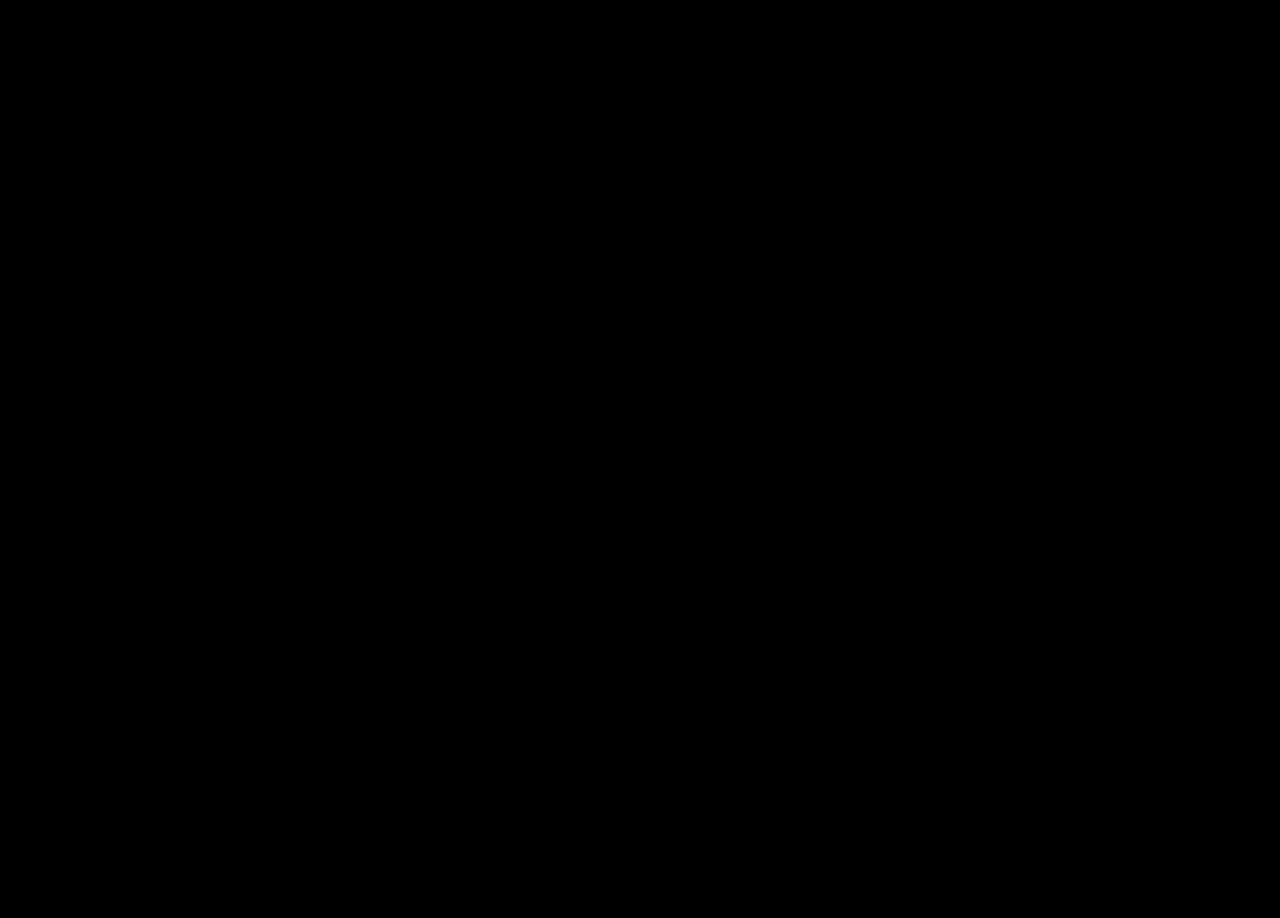
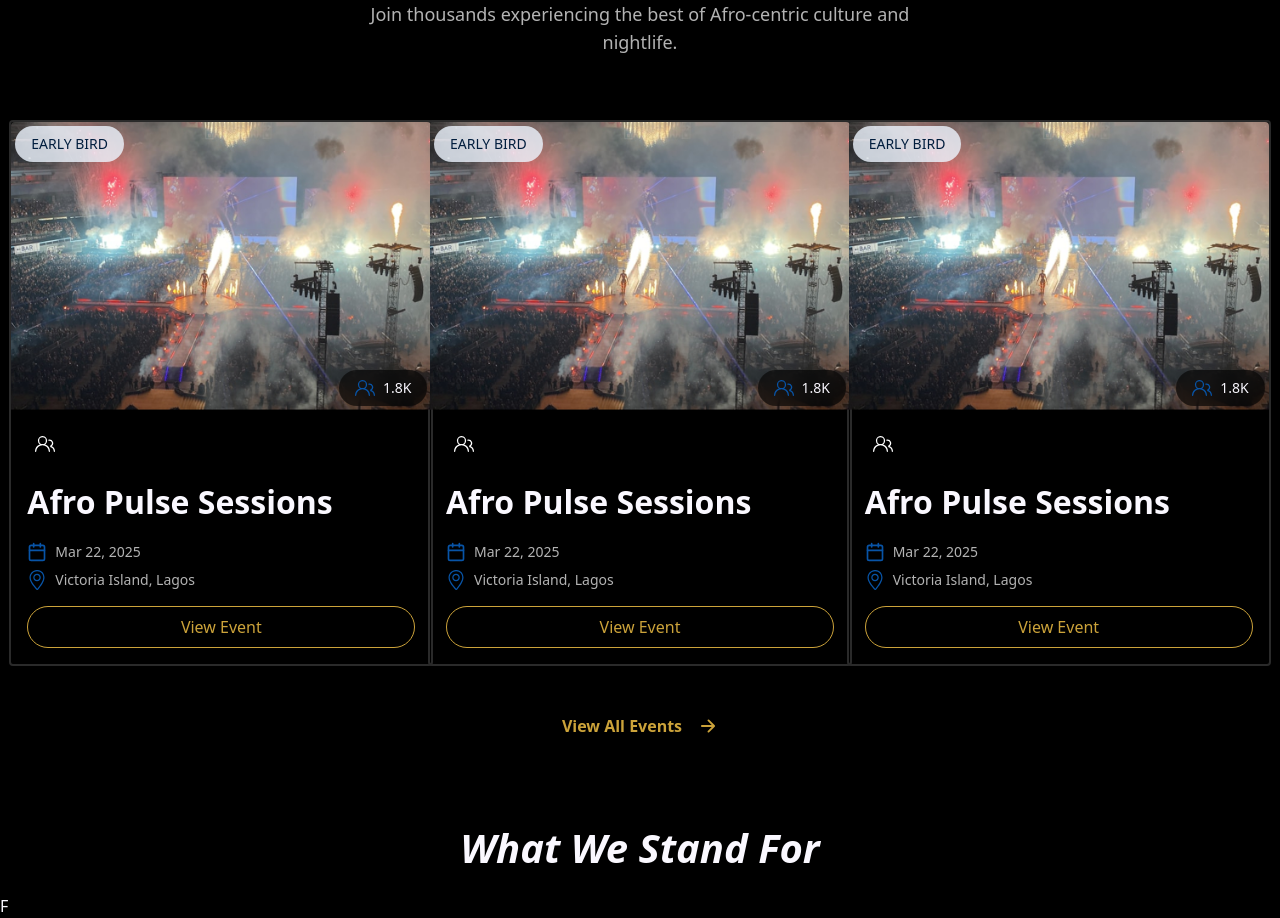
Before and after one commit to novtryx/decave, a Next.js app: page / in a window 1280 px wide. Shown: the part 1165-2083 px from the top of the page. Before the commit the page ends 1169 px from the top, so only its background shows below. Built offline with nearby package versions, Linux system fonts and the light colour scheme.

Commit message:
addd more componenets

```diff
--- a/app/page.tsx
+++ b/app/page.tsx
@@ -1,8 +1,8 @@
 import HeroSection from '@/components/home/heroSection'
 import ScrollContent from '@/components/home/scrollContent'
-import SectionHeader from '@/components/layout/sectionHeader'
+import UpcomingEvents from '@/components/home/UpcomingEvents'
+import WhatWeStandFor from '@/components/home/WhatWeStandFor'
 import React from 'react'
-import { IoMusicalNotesSharp } from 'react-icons/io5'
 
 const page = () => {
 
@@ -10,13 +10,9 @@ const page = () => {
     <div className=''>
               <HeroSection/>
               <ScrollContent/>
-              <SectionHeader
-                icon={IoMusicalNotesSharp}
-                iconColor="#7B3FE4"
-                label="What's Next?"
-                title="Upcoming Events"
-                description="Join thousands experiencing the best of Afro-centric culture and nightlife."
-              />
+              <UpcomingEvents/>
+              <WhatWeStandFor/>
+
     </div>
   )
 }
--- /dev/null
+++ b/components/home/UpcomingEvents.tsx
@@ -0,0 +1,66 @@
+"use client"
+import React from 'react'
+import { IoMusicalNotesSharp } from 'react-icons/io5'
+import SectionHeader from '../layout/sectionHeader'
+import ImageCard from '../layout/ImageCard'
+import { GoPeople } from 'react-icons/go'
+import ViewMoreButton from '../layout/ViewMoreButton'
+
+const UpcomingEvents = () => {
+  return (
+    <div className='py-16 px-6 w-full flex flex-col gap-12'>
+        <SectionHeader
+            icon={IoMusicalNotesSharp}
+            iconColor="#7B3FE4"
+            label="What's Next?"
+            title="Upcoming Events"
+            description="Join thousands experiencing the best of Afro-centric culture and nightlife."
+        />
+
+        {/* Centered grid container */}
+        <div className=" max-w-7xl mx-auto">
+            <div className="grid grid-cols-1 md:grid-cols-2 lg:grid-cols-3 gap-6 place-items-center">
+                <ImageCard
+                    image="/card-image.png"
+                    title="Afro Pulse Sessions"
+                    badge={{ text: "EARLY BIRD", bgColor: "#EEF6FFCC", textColor: "#001D3D" }}
+                    peopleCount="1.8K"
+                    icon={GoPeople}
+                    date="Mar 22, 2025"
+                    location="Victoria Island, Lagos"
+                    buttonText="View Event"
+                    buttonVariant="outline"
+                    onButtonClick={() => console.log('View event')}
+                />
+                <ImageCard
+                    image="/card-image.png"
+                    title="Afro Pulse Sessions"
+                    badge={{ text: "EARLY BIRD", bgColor: "#EEF6FFCC", textColor: "#001D3D" }}
+                    peopleCount="1.8K"
+                    icon={GoPeople}
+                    date="Mar 22, 2025"
+                    location="Victoria Island, Lagos"
+                    buttonText="View Event"
+                    buttonVariant="outline"
+                    onButtonClick={() => console.log('View event')}
+                />
+                <ImageCard
+                    image="/card-image.png"
+                    title="Afro Pulse Sessions"
+                    badge={{ text: "EARLY BIRD", bgColor: "#EEF6FFCC", textColor: "#001D3D" }}
+                    peopleCount="1.8K"
+                    icon={GoPeople}
+                    date="Mar 22, 2025"
+                    location="Victoria Island, Lagos"
+                    buttonText="View Event"
+                    buttonVariant="outline"
+                    onButtonClick={() => console.log('View event')}
+                />
+            </div>
+        </div>
+            <ViewMoreButton text='View All Events'/>
+    </div>
+  )
+}
+
+export default UpcomingEvents
--- /dev/null
+++ b/components/home/WhatWeStandFor.tsx
@@ -0,0 +1,14 @@
+import React from 'react'
+import SectionHeader from '../layout/sectionHeader'
+
+const WhatWeStandFor = () => {
+  return (
+    <div>
+        <SectionHeader
+         title='What We Stand For'
+        />
+    </div>
+  )
+}
+
+export default WhatWeStandFor
--- a/components/home/heroSection.tsx
+++ b/components/home/heroSection.tsx
@@ -1,3 +1,4 @@
+"use client"
 import React, { ReactNode } from 'react'
 import Image from 'next/image'
 import Header from '../layout/header'
@@ -47,7 +48,7 @@ const HeroSection = () => {
                 <div className='flex items-center gap-6 pt-6'>
                     <Button
                         variant="primary"
-                        icon={IoArrowForward}
+                        icon="arrow"
                         iconPosition="right"
                         >
                         View Event
--- a/components/layout/Button.tsx
+++ b/components/layout/Button.tsx
@@ -1,11 +1,12 @@
+'use client'
 import React from 'react'
 import { IconType } from 'react-icons'
-
+import { IoArrowForward } from 'react-icons/io5'
 
 interface ButtonProps {
   variant?: 'primary' | 'outline'
   children: React.ReactNode
-  icon?: IconType
+  icon?: IconType | 'arrow' // Add named icon options
   iconPosition?: 'left' | 'right'
   iconSize?: number
   onClick?: () => void
@@ -17,7 +18,7 @@ interface ButtonProps {
 const Button = ({
   variant = 'primary',
   children,
-  icon: Icon,
+  icon,
   iconPosition = 'right',
   iconSize = 24,
   onClick,
@@ -34,6 +35,14 @@ const Button = ({
 
   const disabledStyles = disabled ? 'opacity-50 cursor-not-allowed' : 'cursor-pointer'
 
+  // Resolve icon
+  let IconComponent: IconType | null = null
+  if (icon === 'arrow') {
+    IconComponent = IoArrowForward
+  } else if (typeof icon !== 'string') {
+    IconComponent = icon as IconType
+  }
+
   return (
     <button
       type={type}
@@ -41,9 +50,9 @@ const Button = ({
       disabled={disabled}
       className={`${baseStyles} ${variants[variant]} ${disabledStyles} ${className}`}
     >
-      {Icon && iconPosition === 'left' && <Icon size={iconSize} />}
+      {IconComponent && iconPosition === 'left' && <IconComponent size={iconSize} />}
       <span>{children}</span>
-      {Icon && iconPosition === 'right' && <Icon size={iconSize} />}
+      {IconComponent && iconPosition === 'right' && <IconComponent size={iconSize} />}
     </button>
   )
 }
--- /dev/null
+++ b/components/layout/ImageCard.tsx
@@ -0,0 +1,145 @@
+"use client"
+import Image from 'next/image'
+import { GoPeople } from "react-icons/go";
+import { FiCalendar } from "react-icons/fi";
+import { SlLocationPin } from 'react-icons/sl';
+import Button from './Button';
+import { IconType } from 'react-icons';
+
+interface ImageCardProps {
+  // Required
+  image: string;
+  title: string;
+
+  // Optional badges/tags
+  badge?: {
+    text: string;
+    bgColor?: string;
+    textColor?: string;
+  };
+
+  // Optional people count
+  peopleCount?: string | number;
+
+  // Optional icon (top-left gradient circle)
+  icon?: IconType;
+  iconGradientFrom?: string;
+  iconGradientTo?: string;
+
+  // Event details (date, location) - can show either or both
+  date?: string;
+  location?: string;
+
+  // Or description instead of date/location
+  description?: string;
+
+  // Optional button
+  buttonText?: string;
+  buttonVariant?: 'primary' | 'outline';
+  onButtonClick?: () => void;
+
+  // Optional custom styling
+  className?: string;
+}
+
+const ImageCard = ({
+  image,
+  title,
+  badge,
+  peopleCount,
+  icon: Icon,
+  iconGradientFrom = '[#197BE8]/42',
+  iconGradientTo = '[#FFA500]/42',
+  date,
+  location,
+  description,
+  buttonText,
+  buttonVariant = 'outline',
+  onButtonClick,
+  className = ''
+}: ImageCardProps) => {
+  return (
+    <div className={`h-fit w-106 border-2 border-[#2A2A2A] hover:border-[#0854A7] rounded-sm transition-all duration-300 ${className}`}>
+        {/* Image Section */}
+        <div className="relative h-72 w-full">
+            <Image
+              src={image}
+              alt={title}
+              fill
+              className='object-cover rounded-t-sm'
+            />
+
+            {/* Optional Badge (top-left) */}
+            {badge && (
+              <div
+                className={`absolute top-1 left-1 py-2 px-4 h-fit w-fit rounded-full text-sm`}
+                style={{
+                  backgroundColor: badge.bgColor || '#EEF6FFCC',
+                  color: badge.textColor || '#001D3D'
+                }}
+              >
+                {badge.text}
+              </div>
+            )}
+
+            {/* Optional People Count (bottom-right) */}
+            {peopleCount && (
+              <div className='absolute right-1 bottom-1 flex items-center gap-2 w-fit h-fit rounded-full px-4 py-2 bg-black/60 text-sm backdrop-blur-sm'>
+                <GoPeople color='#0854A7' size={20} />
+                <p>{peopleCount}</p>
+              </div>
+            )}
+        </div>
+
+        {/* Content Section */}
+        <div className='h-fit p-4 space-y-4'>
+            {/* Optional Icon (gradient circle) */}
+            {Icon && (
+              <div className={`bg-linear-to-r from-${iconGradientFrom} to-${iconGradientTo} h-fit w-fit rounded-full p-2`}>
+                <Icon color='white' size={20} />
+              </div>
+            )}
+
+            {/* Title */}
+            <h2 className='font-semibold text-[32px]'>{title}</h2>
+
+            {/* Event Details (Date & Location) OR Description */}
+            {(date || location) && (
+              <div className='space-y-2'>
+                {date && (
+                  <span className='flex items-center gap-2'>
+                    <FiCalendar size={20} color='#0854A7'/>
+                    <p className='text-sm text-[#B3B3B3]'>{date}</p>
+                  </span>
+                )}
+                {location && (
+                  <span className='flex items-center gap-2'>
+                    <SlLocationPin size={20} color='#0854A7'/>
+                    <p className='text-sm text-[#B3B3B3]'>{location}</p>
+                  </span>
+                )}
+              </div>
+            )}
+
+            {/* Description (alternative to date/location) */}
+            {description && !date && !location && (
+              <p className='text-sm text-[#B3B3B3]'>{description}</p>
+            )}
+
+            {/* Optional Button */}
+            {buttonText && (
+              <Button
+                type='button'
+                variant={buttonVariant}
+                className='w-full'
+                onClick={onButtonClick}
+              >
+                {buttonText}
+              </Button>
+            )}
+        </div>
+    </div>
+  )
+}
+
+export default ImageCard
--- /dev/null
+++ b/components/layout/ViewMoreButton.tsx
@@ -0,0 +1,35 @@
+"use client"
+import { IoArrowForward } from 'react-icons/io5'
+
+interface ViewMoreButtonProps {
+  text?: string
+  onClick?: () => void
+  className?: string
+  textClassName?: string
+  iconSize?: number
+  disabled?: boolean
+}
+
+const ViewMoreButton = ({
+  text = "View More",
+  onClick,
+  className = '',
+  textClassName = '',
+  iconSize = 20,
+  disabled = false
+}: ViewMoreButtonProps) => {
+  return (
+    <div className={`w-full items-center flex justify-center ${className}`}>
+        <button
+          onClick={onClick}
+          disabled={disabled}
+          className={`flex cursor-pointer gap-4 items-center text-[#CCA33A] hover:text-[#B89230] transition-colors duration-300 ${disabled ? 'opacity-50 cursor-not-allowed' : ''} ${textClassName}`}
+        >
+            <span className='font-bold text-base'>{text}</span>
+            <IoArrowForward size={iconSize}/>
+        </button>
+    </div>
+  )
+}
+
+export default ViewMoreButton
```
Also changed, not shown: public/card-image.png (added).
